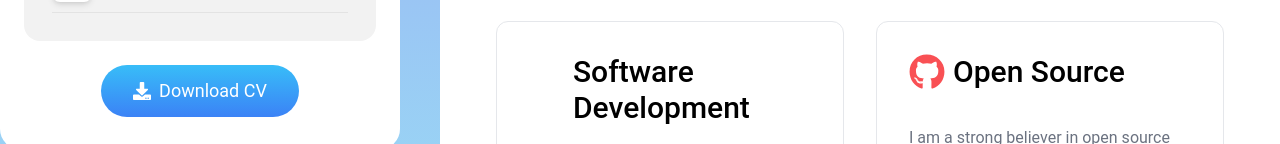
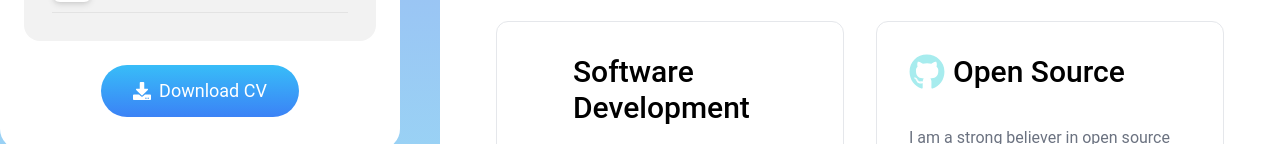
Before and after one commit to Lokicoule/portfolio, a React (Vite) app: page /en in a window 1280 px wide. Shown: the part 804-948 px from the top of the page. Built offline with nearby package versions, Linux system fonts and the light colour scheme; some icons are missing.

Commit message:
style(about): color icons

```diff
--- a/src/pages/about/AboutView.tsx
+++ b/src/pages/about/AboutView.tsx
@@ -9,6 +9,13 @@ type AboutViewProps = {
 };
 
 type AboutViewComponent = React.FC<AboutViewProps>;
+
+const colors: string[] = [
+  "text-[#ffeebb]",
+  "text-[#a7ecee]",
+  "text-[#99dbf5]",
+  "text-[#9ac5f4]",
+];
 
 const AboutView: AboutViewComponent = ({ presenter }) => {
   const [viewModel, setViewModel] = useState<AboutViewModel | undefined>();
@@ -38,14 +45,16 @@ const AboutView: AboutViewComponent = ({ presenter }) => {
           What I do!
         </h3>
         <div className="grid gap-8 grid-cols-1 md:grid-cols-2 xl:grid-cols-2 ">
-          {viewModel.services.map((service) => (
+          {viewModel.services.map((service, index) => (
             <div
               key={service.id}
               className="bg-white dark:bg-[#05151e] rounded-xl p-8  dark:hover:shadow-xl transition duration-200 ease-in-out dark:hover:bg-[#121e26] border-[1px] border-gray-200 dark:border-gray-700 hover:bg-[#FAFAFA]"
             >
               <div className="flex items-center mb-5">
                 <div className="flex items-center space-x-2 mb-4">
-                  <div className="text-4xl text-[#F95054]">{service.icon}</div>
+                  <div className={`text-4xl ${colors[index % colors.length]}`}>
+                    {service.icon}
+                  </div>
                   <h4 className="text-3xl dark:text-white font-medium">
                     {service.title}
                   </h4>
```
